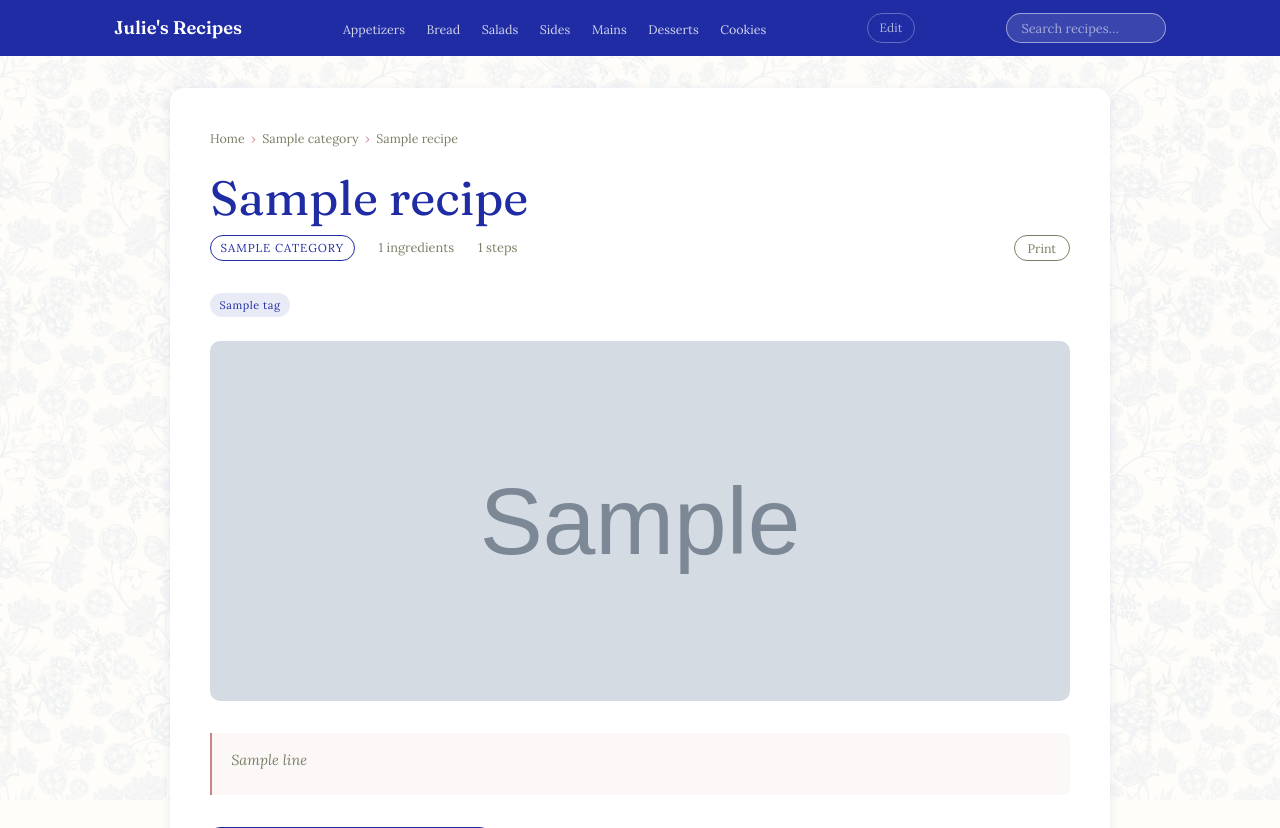
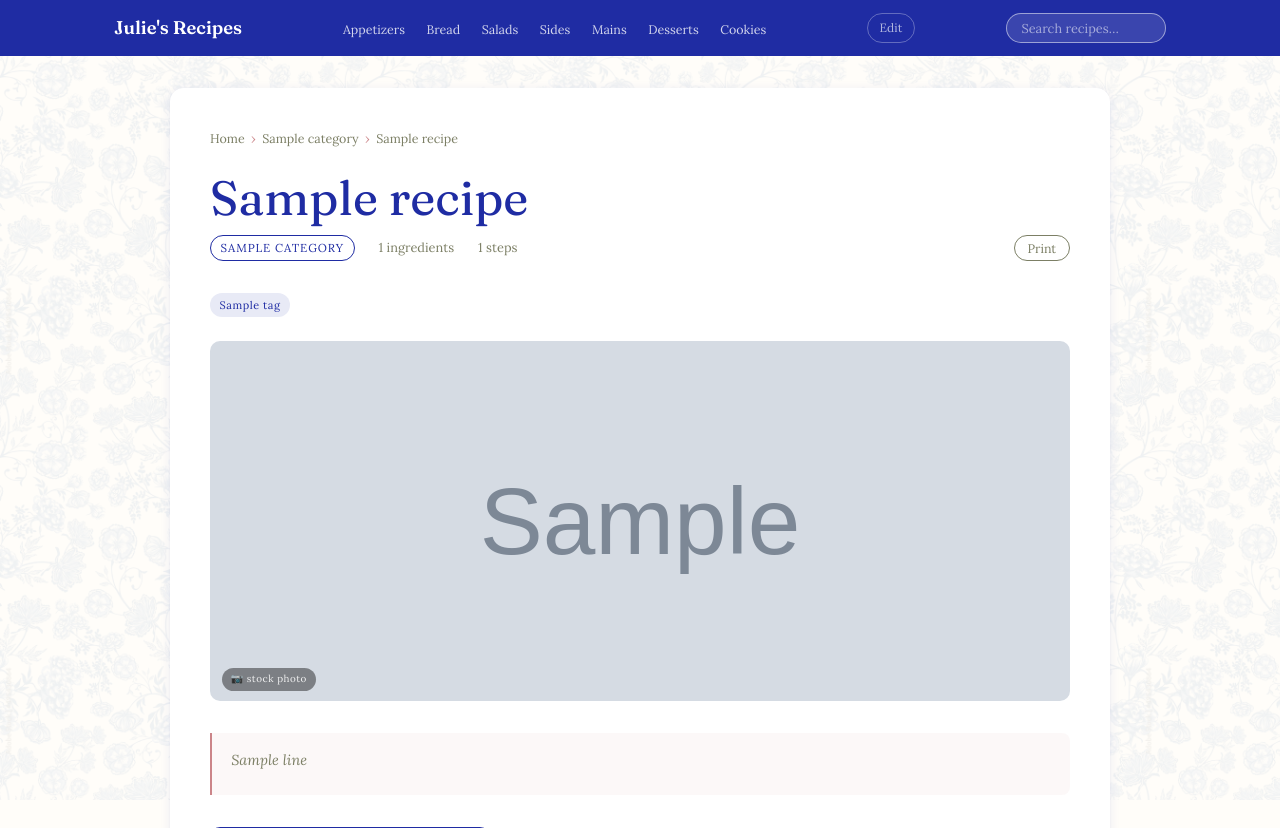
Before and after one commit to GrantValentine/mcqueen_family_recipes, a Python web app: template templates/recipe.html in a window 1280 px wide. Shown: the top 828 px of the page. Run offline with Jinja, Linux system fonts and the light colour scheme; the template is opened without the code that fills it: most values are stand-ins (such as "Sample title", 1, 10 or a date in 2020); grey boxes marked "Sample" are stand-in pictures; some libraries are stand-ins or nearby versions.

Commit message:
photos tagged

```diff
--- a/scripts/build_site.py
+++ b/scripts/build_site.py
@@ -179,6 +179,7 @@ def load_recipes_from_supabase() -> tuple[list[dict], dict]:
             "tags":            tags,   # [{"slug": "easy", "label": "Easy"}, ...]
             "photo":           None,
             "_photo_url_db":   row.get("photo_url"),
+            "photo_is_stock":  bool(row.get("photo_is_stock", True)),
         }
         recipes.append(recipe)
         by_category.setdefault(cat_slug, []).append(recipe)
--- a/templates/base.html
+++ b/templates/base.html
@@ -4,7 +4,7 @@
   <meta charset="UTF-8">
   <meta name="viewport" content="width=device-width, initial-scale=1.0">
   <title>{{ page_title }}</title>
-  <link rel="icon" type="image/png" href="/public/assets/favicon/cookbook.png">
+  <link rel="icon" type="image/png" href="/public/assets/favicon/chef.png">
 
   <link rel="preconnect" href="https://fonts.googleapis.com">
   <link rel="preconnect" href="https://fonts.gstatic.com" crossorigin>
@@ -550,6 +550,21 @@
       padding: 0.18rem 0.6rem;
       border-radius: 20px;
     }
+    /* Stock photo badge on recipe pages */
+    .recipe-photo-wrap { position: relative; }
+    .stock-photo-badge {
+      position: absolute;
+      bottom: 0.65rem;
+      left: 0.75rem;
+      background: rgba(0,0,0,0.42);
+      color: rgba(255,255,255,0.88);
+      font-family: 'Lora', serif;
+      font-size: 0.62rem;
+      letter-spacing: 0.05em;
+      padding: 0.18rem 0.55rem;
+      border-radius: 20px;
+      pointer-events: none;
+    }
     /* Category page tag filter bar */
     .filter-bar {
       display: flex;
--- a/templates/index.html
+++ b/templates/index.html
@@ -4,7 +4,7 @@
 <!-- Hero -->
 <div class="wf-hero">
   <h1>Julie's Family Recipes</h1>
-  <p style="margin-top:0.5rem;">{{ total }} recipes &nbsp;·&nbsp; {{ categories|length }} categories</p>
+  <p style="margin-top:0.5rem;">From our red brick house, with love</p>
 </div>
 
 
--- a/templates/recipe.html
+++ b/templates/recipe.html
@@ -46,6 +46,9 @@
   {% if photo_url %}
   <div class="recipe-photo-wrap" style="margin-bottom:2rem; border-radius:10px; overflow:hidden; height:360px;">
     <img src="{{ photo_url }}" alt="{{ recipe.title }}" style="width:100%; height:100%; object-fit:cover; object-position:center;">
+    {% if recipe.photo_is_stock %}
+    <div class="stock-photo-badge">📷 stock photo</div>
+    {% endif %}
   </div>
   {% endif %}
 
```
Also changed, not shown: admin/recipe/index.html (+15 -1 lines).
